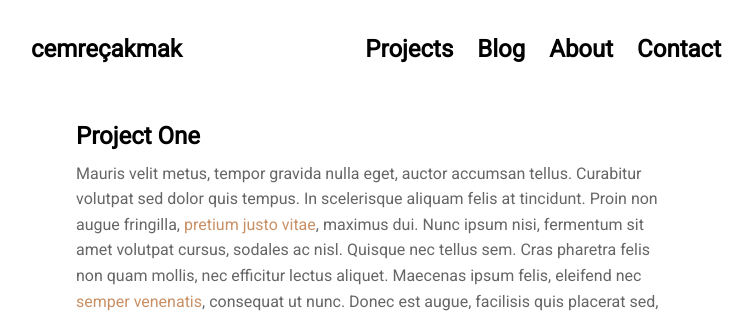
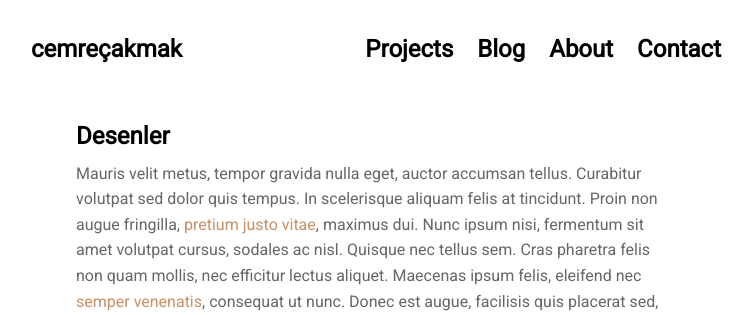
Before and after one commit to cemrecakmak/cemrecakmak.github.io, a Jekyll site: the page built from projects/proj-1.md, in a window 1280 px wide. Shown: the top 315 px of the page, without its empty margins (264-1017 px from the left). Built offline with Jekyll 4.4.1, drawn with Linux system fonts in a browser that asks for light colours; nearby versions of some CDN libraries.

Commit message:
resim isimlerinin değişik gözükmesi

```diff
--- a/_includes/image.html
+++ b/_includes/image.html
@@ -4,9 +4,9 @@
     <div class="overlay">
       <div class="text">
         {% if include.text %}
-          {{ include.text }} <i class="fa fa-arrow-right" aria-hidden="true"></i>
+          {{ include.text }}
         {% else %}
-          View Demo <i class="fa fa-arrow-right" aria-hidden="true"></i>
+          cmrckmk
         {% endif %}
       </div>
     </div>
--- a/projects/proj-1.md
+++ b/projects/proj-1.md
@@ -1,6 +1,6 @@
 ---
 layout: post
-title: 'Project One'
+title: 'Desenler'
 ---
 Mauris velit metus, tempor gravida nulla eget, auctor accumsan tellus. Curabitur volutpat sed dolor quis tempus. In scelerisque aliquam felis at tincidunt. Proin non augue fringilla, [pretium justo vitae](#), maximus dui. Nunc ipsum nisi, fermentum sit amet volutpat cursus, sodales ac nisl. Quisque nec tellus sem. Cras pharetra felis non quam mollis, nec efficitur lectus aliquet. Maecenas ipsum felis, eleifend nec [semper venenatis](#), consequat ut nunc. Donec est augue, facilisis quis placerat sed, imperdiet sit amet neque. Maecenas nec risus metus. Nunc non condimentum ipsum. Phasellus consectetur dapibus massa, convallis iaculis nisi vestibulum id. Phasellus et fringilla augue. Donec consequat dui ut rutrum elementum. Aenean nisi arcu, ornare eu lacus vel, faucibus tempor tortor.
 
```
